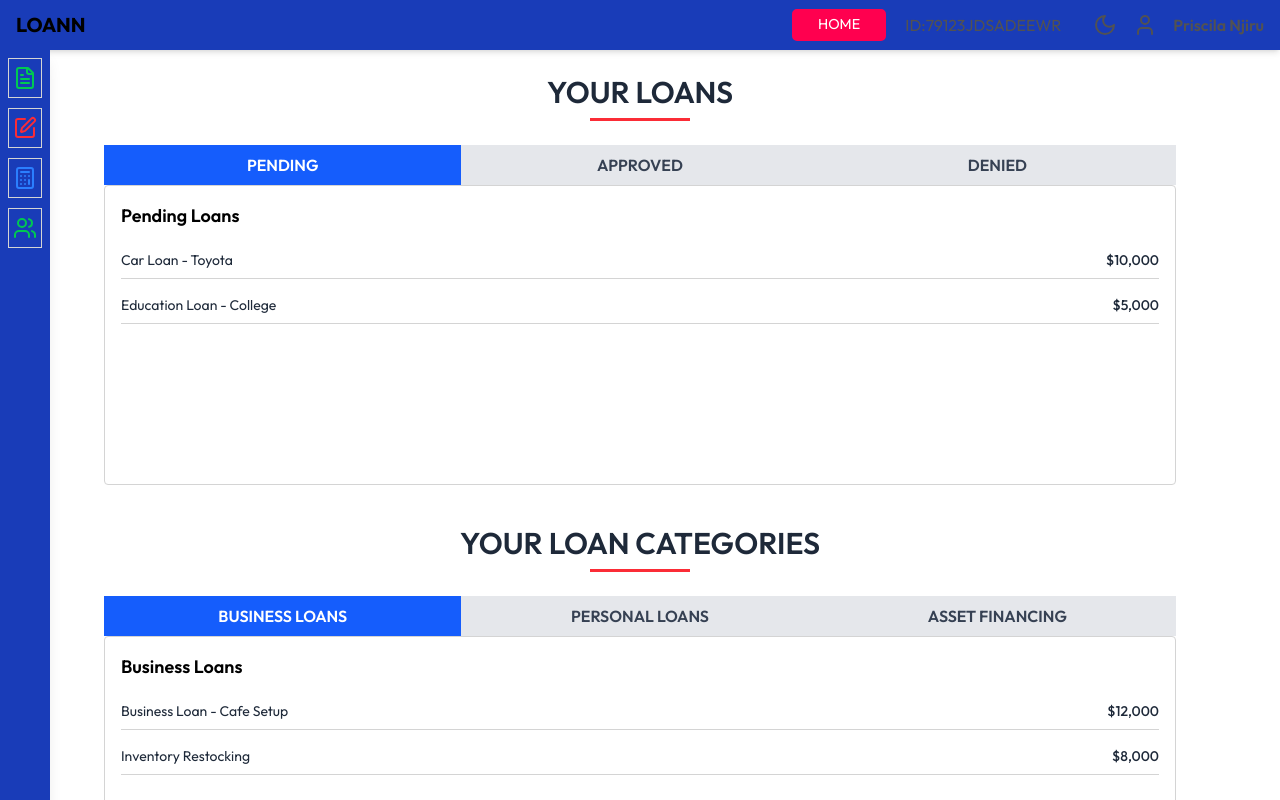
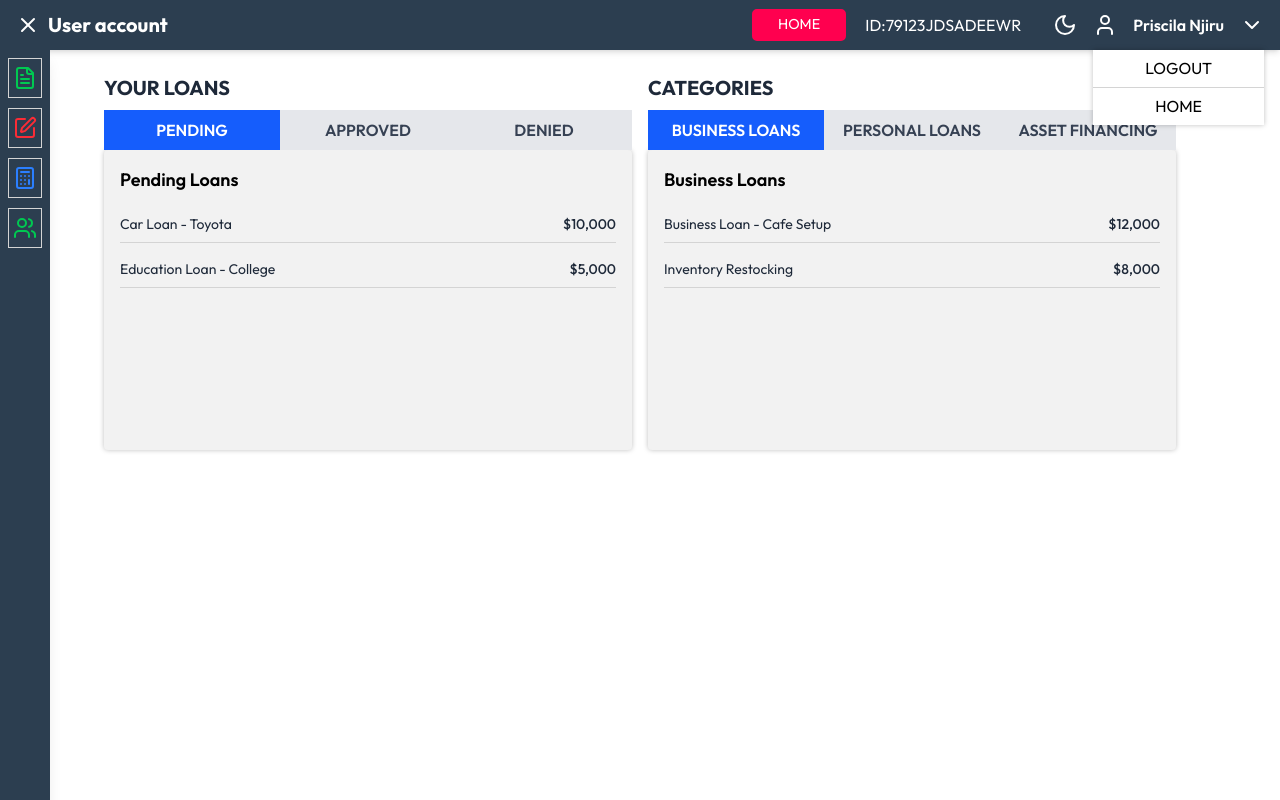
Before and after one commit to Ritahchanger/React-Django_Loan_management_system, a React app in the folder client/: page /loans in a window 1280 px wide. Shown: the top 800 px of the page. Built offline with nearby package versions, Linux system fonts and the light colour scheme; the HTML template or start-up script is replaced by a standard one.

Commit message:
Added dropdown menu

```diff
--- a/client/src/Layout/AccountLayout.tsx
+++ b/client/src/Layout/AccountLayout.tsx
@@ -1,14 +1,21 @@
-import { ReactNode } from "react";
+import { ReactNode, useState } from "react";
 import AccountNavbar from "./AccountNavbar";
 import AccountSidebar from "./AccountSidebar";
 import Back from "./Back";
+
 const AccountLayout = ({ children }: { children: ReactNode }) => {
+  const [sidebar, setSidebar] = useState<boolean>(false);
+  const toggleSidebar = ()  => {
+    console.log(sidebar);
+    setSidebar((prev) => !prev); // Renamed for clarity
+  };
+
   return (
     <div>
-      <AccountNavbar />
-      <AccountSidebar />
+      <AccountNavbar toggleSidebar={toggleSidebar} sidebar={sidebar} />
+      <AccountSidebar sidebar={sidebar} />
       <main className="px-[50px]">{children}</main>
-      <Back/>
+      <Back />
     </div>
   );
 };
--- a/client/src/Layout/AccountNavbar.tsx
+++ b/client/src/Layout/AccountNavbar.tsx
@@ -1,10 +1,12 @@
 import React, { Fragment } from "react";
+
+import { X, Menu } from "lucide-react";
 
 import { Link } from "react-router-dom";
 
-import { Moon, Sun } from "lucide-react";
+import { Moon, Sun, ChevronDown } from "lucide-react";
 
-import "./accountNavbar.css"
+import "./accountNavbar.css";
 
 import { useNavigate } from "react-router-dom";
 
@@ -12,22 +14,36 @@ import { User } from "lucide-react";
 
 import { useTheme } from "../context/ThemeContext";
 
-const AccountNavbar = () => {
+const AccountNavbar = ({
+  toggleSidebar,
+  sidebar,
+}: {
+  toggleSidebar: () => void;
+  sidebar: boolean;
+}) => {
   const { theme, toggleTheme } = useTheme();
 
   const navigate = useNavigate();
 
   return (
     <Fragment>
-      <div className="h-[50px] shadow-md bg-blue-800 fixed w-full px-[1rem] account-nav">
+      <div className="h-[50px] shadow-md  fixed w-full px-[1rem] account-nav">
         <div className="flex justify-between items-center h-full ">
-          <div>
+          <div className="flex justify-between items-center">
+            <button
+              className="text-3xl mr-2 cursor-pointer"
+              onClick={() => {
+                toggleSidebar;
+              }}
+            >
+              {!sidebar ? <X /> : <Menu />}
+            </button>
             <div className="text-xl font-bold logo">
-              <Link to="/">LOANN</Link>
+              <Link to="/">User account</Link>
             </div>
           </div>
 
-          <div className="flex items-center h-full justify-center text-neutral-600">
+          <div className="flex items-center h-full justify-center ">
             <div className="h-full flex justify-center items-center mr-[2rem]">
               <button
                 className="common-button mr-[1.2rem]"
@@ -37,7 +53,7 @@ const AccountNavbar = () => {
               >
                 HOME
               </button>
-              <p className="text-neutral-600">ID:79123JDSADEEWR</p>
+              <p className="">ID:79123JDSADEEWR</p>
             </div>
             <div className="flex justify-center mr-[1rem]">
               <button
@@ -45,12 +61,26 @@ const AccountNavbar = () => {
                   toggleTheme();
                 }}
               >
-                { theme === "light" ? <Moon /> : <Sun/> }
+                {theme === "light" ? <Moon /> : <Sun />}
               </button>
             </div>
-            <div className="flex items-center">
+            <div className="flex items-center relative h-full">
               <User />
-              <p className="ml-[1rem] font-semibold ">Priscila Njiru</p>
+              <p className="ml-[1rem] font-semibold hidden md:block ">
+                Priscila Njiru
+              </p>
+              <button className="ml-[1rem]">
+                <ChevronDown />
+              </button>
+
+              <div className="bg-white absolute top-[100%] drop-down w-full min-w-[200px]:">
+                <button className="flex w-full justify-center border-b border-neutral-300 p-[0.4rem]">
+                  LOGOUT
+                </button>
+                <button className="flex w-full justify-center p-[0.4rem]">
+                  HOME
+                </button>
+              </div>
             </div>
           </div>
         </div>
--- a/client/src/Layout/AccountSidebar.css
+++ b/client/src/Layout/AccountSidebar.css
@@ -1,8 +1,15 @@
 /* AccountSidebar.css */
+
+.sidebar {
+  background: #2c3e50;
+}
+
 body.dark .sidebar {
   background: #1f2937;
-  box-shadow:0 0 5px rgba(0,0,0,0.25);
+  box-shadow: 0 0 5px rgba(0, 0, 0, 0.25);
 }
+
+
 
 .sidebar ul li {
   transition: all 0.3s ease;
--- a/client/src/Layout/AccountSidebar.tsx
+++ b/client/src/Layout/AccountSidebar.tsx
@@ -4,7 +4,7 @@ import { Link } from "react-router-dom";
 import { IRoute } from "../types/Routes.interface";
 import "./AccountSidebar.css";
 
-const AccountSidebar: React.FC = () => {
+const AccountSidebar = ({sidebar}:{sidebar:boolean}) => {
   const accountRoutes: IRoute[] = [
     {
       path: "/loans",
@@ -33,7 +33,7 @@ const AccountSidebar: React.FC = () => {
   ];
 
   return (
-    <div className="fixed w-[50px] sidebar h-full shadow-lg bg-blue-800 z-20 p-[0.5rem]">
+    <div className="fixed w-[50px] sidebar h-full shadow-lg z-20 p-[0.5rem]">
       <ul className="flex flex-col items-center ">
         {accountRoutes.map((link, index) => (
           <li
--- a/client/src/Layout/accountNavbar.css
+++ b/client/src/Layout/accountNavbar.css
@@ -1,3 +1,22 @@
-body.dark .logo{
-    color:#F3F4F6;
+body.dark .logo {
+  color: #f3f4f6;
 }
+
+.account-nav {
+  background: #2c3e50;
+  color: var(--text-color);
+}
+
+body.dark .account-nav {
+  background: #1f2937;
+  color: #fff;
+}
+
+body .account-nav .drop-down {
+  color: #000;
+  box-shadow:0 0 5px rgba(0,0,0,0.25);
+}
+
+body.dark .account-nav button {
+  color: #fff;
+}
--- a/client/src/index.css
+++ b/client/src/index.css
@@ -16,8 +16,8 @@
   --darkPink: #ff004f;
   --yellow: #ffd700; /* Defined color-yellow */
   --gray: #333;
-
   --dark-mode-text: #f3f4f6;
+  --text-color: #fff;
 }
 
 .container {
@@ -43,15 +43,19 @@
   background: rgba(255, 255, 255, 0.8);
 }
 body.dark {
-  background: #1f2937;
+  background:#121212;
   color: var(--dark-mode-text);
 }
 body.dark .text-gray-700,
 body.dark .text-gray-600 {
   color: var(--dark-mode-text);
 }
+body .card{
+  background:#f2f2f2;
+  box-shadow:0 0 5px rgba(0,0,0,0.25);
+}
 body.dark .card {
-  background: #1f2937;
+  background: #333333;
 }
 
 body.dark .text-white,
@@ -78,8 +82,8 @@ body.dark select {
   background: #374151;
   color: var(--dark-mode-text);
 }
-.login-wrapper{
-  box-shadow:0 0 5px rgba(0,0,0,0.25);
+.login-wrapper {
+  box-shadow: 0 0 5px rgba(0, 0, 0, 0.25);
 }
 /* Common Button */
 .common-button {
--- a/client/src/pages/AccountPages/InvestorsPage/InvestorsPage.tsx
+++ b/client/src/pages/AccountPages/InvestorsPage/InvestorsPage.tsx
@@ -56,7 +56,7 @@ const InvestorsPage: React.FC = () => {
       <div className="p-6 space-y-6">
         <Title title="  Investors Dashboard" />
 
-        <div className="bg-white  border  border-neutral-300 rounded-sm p-4">
+        <div className="card  rounded-sm p-4">
           <h2 className="text-lg font-semibold mb-4">Add New Investor</h2>
           <div className="grid grid-cols-1 md:grid-cols-3 gap-4">
             <input
@@ -89,7 +89,7 @@ const InvestorsPage: React.FC = () => {
             />
           </div>
           <button
-            className="mt-4 px-4 py-2 bg-green-600 text-white rounded hover:bg-green-700"
+            className="common-button mt-4"
             onClick={handleAddInvestor}
           >
             Add Investor
@@ -97,9 +97,9 @@ const InvestorsPage: React.FC = () => {
         </div>
 
         <div
-          className="overflow-x-auto bg-white  rounded-sm
+          className="overflow-x-auto card  rounded-sm
 
-        border border-neutral-300
+
         "
         >
           <table className="min-w-full table-auto text-sm">
--- a/client/src/pages/Loans/Loan.tsx
+++ b/client/src/pages/Loans/Loan.tsx
@@ -55,7 +55,11 @@ const Loan: FC = () => {
 
       <div className="p-6 sm:mx-[3rem] md:mx-[5rem]">
         {/* Loan Status Section */}
-        <Title title="YOUR LOANS" />
+        <div className="grid grid-cols-2 gap-[1rem]">
+          <div>
+            <h1 className="text-xl  font-bold text-gray-800 mb-2">
+              YOUR LOANS
+            </h1>
             <div className="grid grid-cols-3 status">
               <button
                 className={tabStyles(selectedStatusTab, "pending")}
@@ -77,7 +81,7 @@ const Loan: FC = () => {
               </button>
             </div>
 
-        <div className="bg-white card p-4 rounded-sm border border-neutral-300 mb-10 h-[300px] overflow-y-auto">
+            <div className="card p-4 rounded-sm  mb-10 h-[300px] overflow-y-auto">
               <h3 className="text-lg font-semibold mb-3 capitalize">
                 {selectedStatusTab} Loans
               </h3>
@@ -93,9 +97,13 @@ const Loan: FC = () => {
                 ))}
               </ul>
             </div>
+          </div>
 
           {/* Loan Category Section */}
-        <Title title="YOUR LOAN CATEGORIES" />
+          <div>
+            <h1 className="text-xl font-bold text-gray-800 mb-2">
+              CATEGORIES
+            </h1>
             <div className="grid grid-cols-3 status">
               <button
                 className={tabStyles(selectedCategoryTab, "business")}
@@ -117,7 +125,7 @@ const Loan: FC = () => {
               </button>
             </div>
 
-        <div className="bg-white card p-4 rounded-sm border border-neutral-300 mb-10 h-[300px] overflow-y-auto">
+            <div className="card p-4 rounded-sm  mb-10 h-[300px] overflow-y-auto">
               <h3 className="text-lg font-semibold mb-3 capitalize">
                 {selectedCategoryTab} Loans
               </h3>
@@ -135,6 +143,8 @@ const Loan: FC = () => {
             </div>
           </div>
         </div>
+      </div>
+    </div>
   );
 };
 
```
Lines whose indentation alone changed are shown as unchanged.
